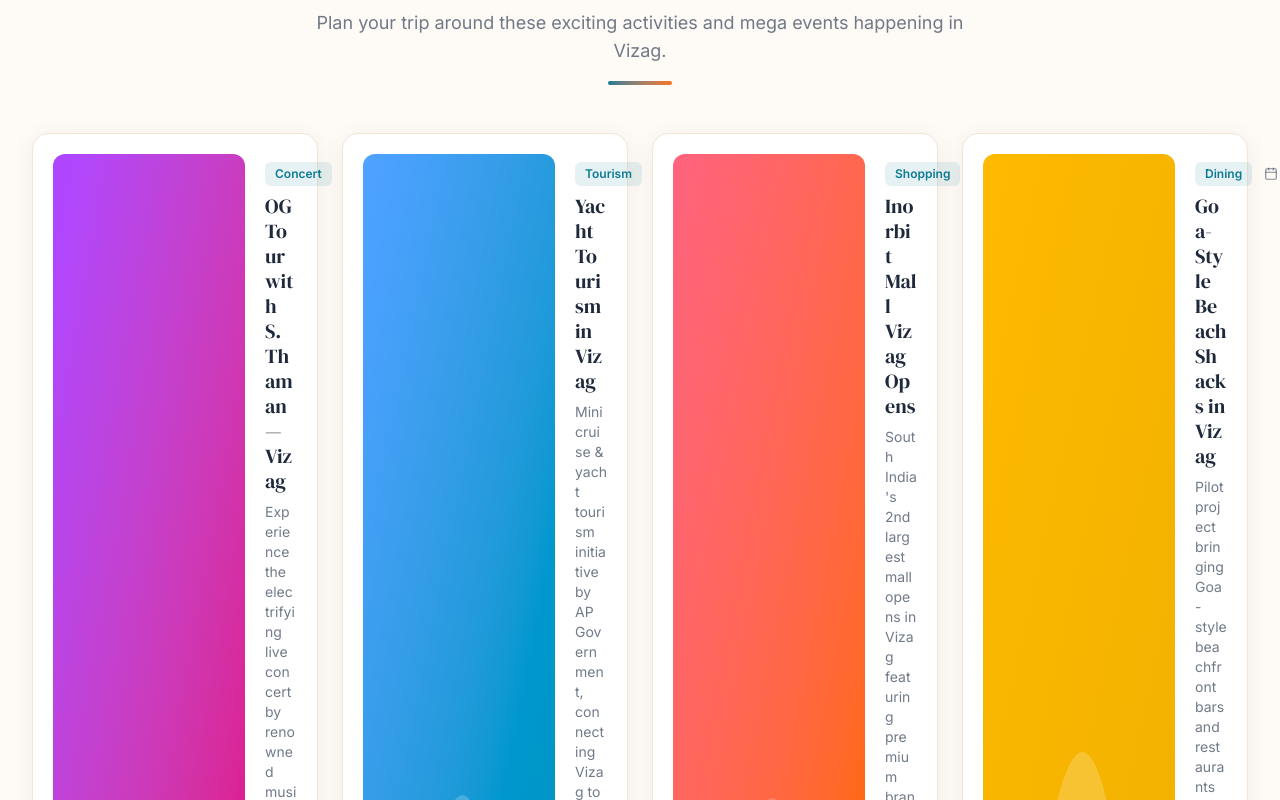
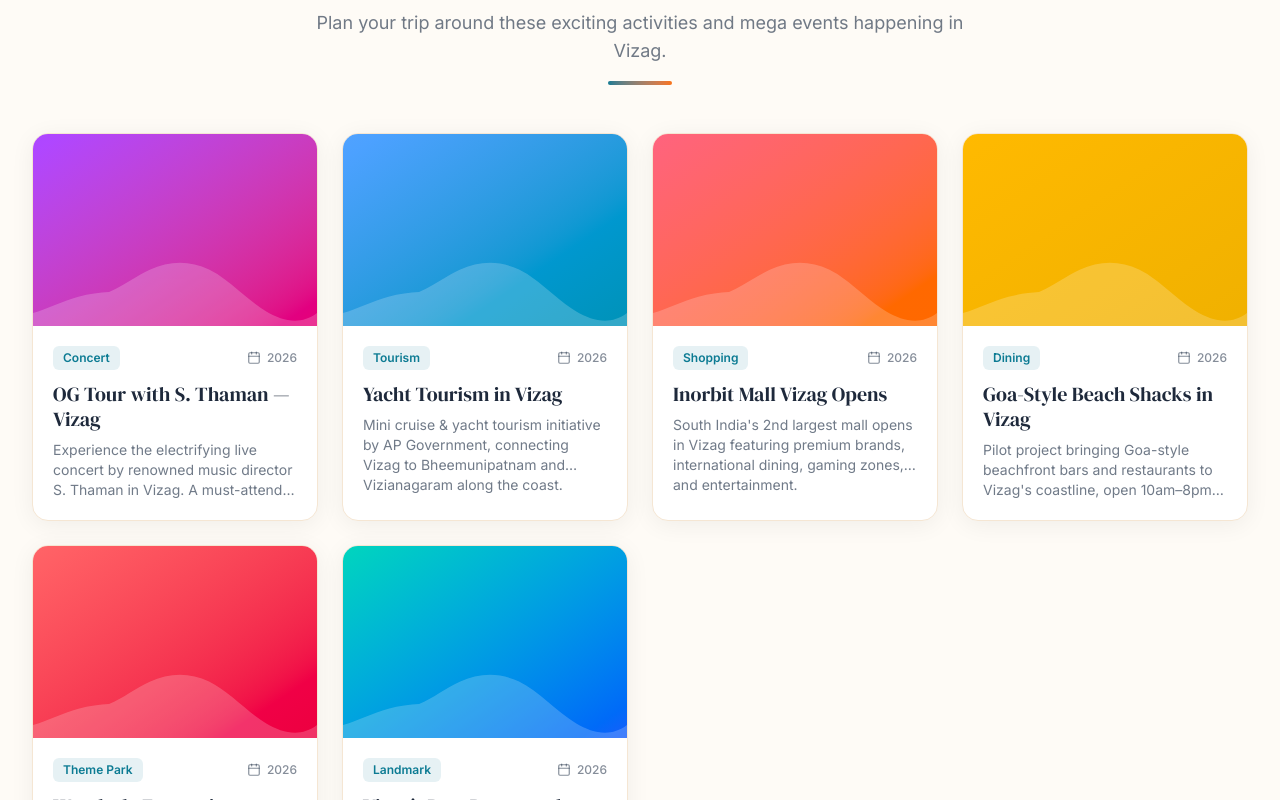
Before and after one commit to vizagtourpackages/Vizag-Tour-Package, a Next.js app: page / in a window 1280 px wide. Shown: the part 9120-9920 px from the top of the page. Built offline with nearby package versions, Linux system fonts and the light colour scheme.

Commit message:
upcoming

```diff
--- a/src/components/EventCard.tsx
+++ b/src/components/EventCard.tsx
@@ -8,17 +8,17 @@ interface EventCardProps {
 
 export default function EventCard({ event }: EventCardProps) {
   return (
-    <div className="card-base group flex flex-col sm:flex-row gap-4 sm:gap-5 p-4 sm:p-5 border border-sand min-w-0">
-      <div className="sm:w-48 shrink-0 overflow-hidden rounded-xl">
+    <div className="card-base h-full flex flex-col overflow-hidden group border border-sand">
+      <div className="relative overflow-hidden">
         <PlaceholderImage
           gradient={event.imageGradient}
           alt={event.title}
-          className="h-40 sm:h-full w-full transform transition-transform duration-500 group-hover:scale-105"
+          className="h-48 w-full transform transition-transform duration-500 group-hover:scale-105"
         />
       </div>
 
-      <div className="flex flex-col flex-1 py-1 sm:py-2 min-w-0">
-        <div className="flex items-center justify-between gap-3 mb-2">
+      <div className="p-4 sm:p-5 flex flex-col flex-1 min-w-0">
+        <div className="flex items-center justify-between gap-3 mb-3">
           <span className="text-xs font-semibold text-ocean bg-ocean/10 px-2.5 py-1 rounded-md shrink-0 whitespace-nowrap [writing-mode:horizontal-tb]">
             {event.category}
           </span>
@@ -32,7 +32,7 @@ export default function EventCard({ event }: EventCardProps) {
           {event.title}
         </h3>
 
-        <p className="text-sm text-charcoal-light/70 line-clamp-2 sm:line-clamp-none break-words">
+        <p className="text-sm text-charcoal-light/70 flex-1 break-words line-clamp-3">
           {event.description}
         </p>
       </div>
```
